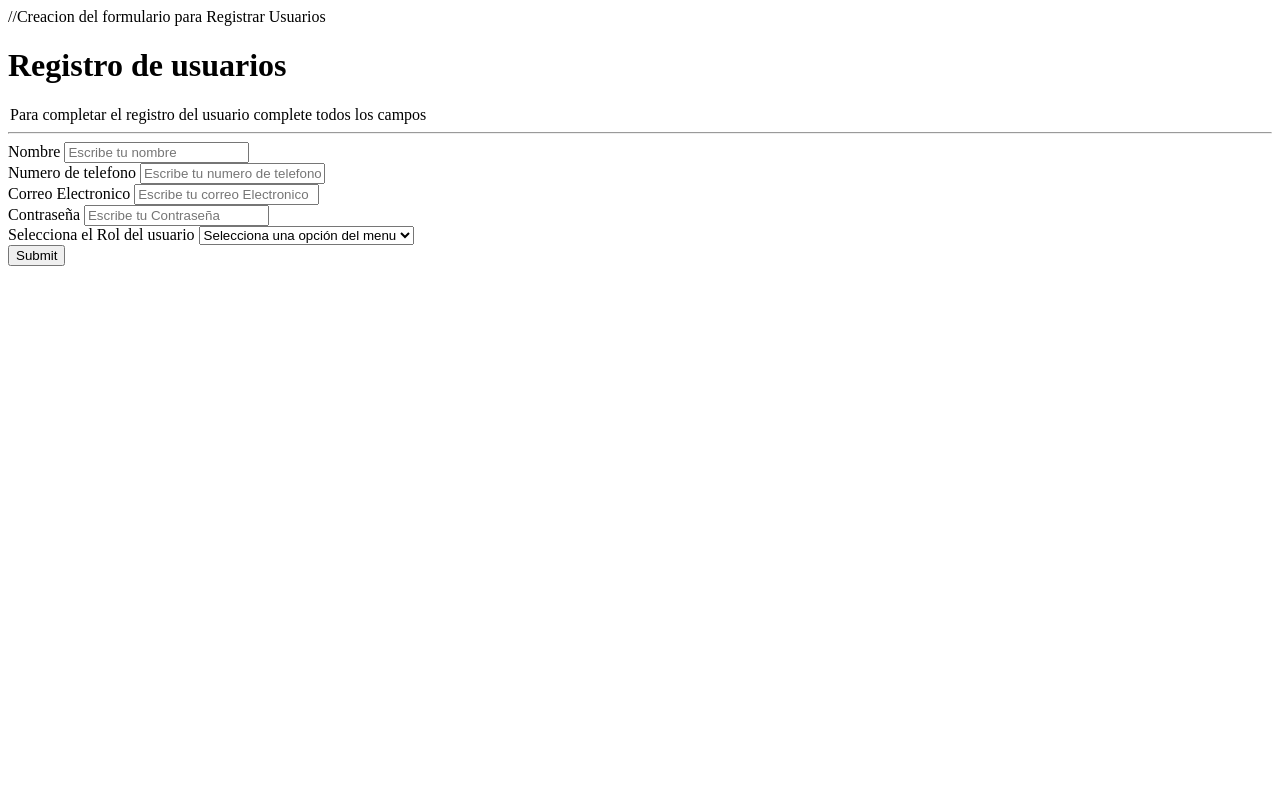
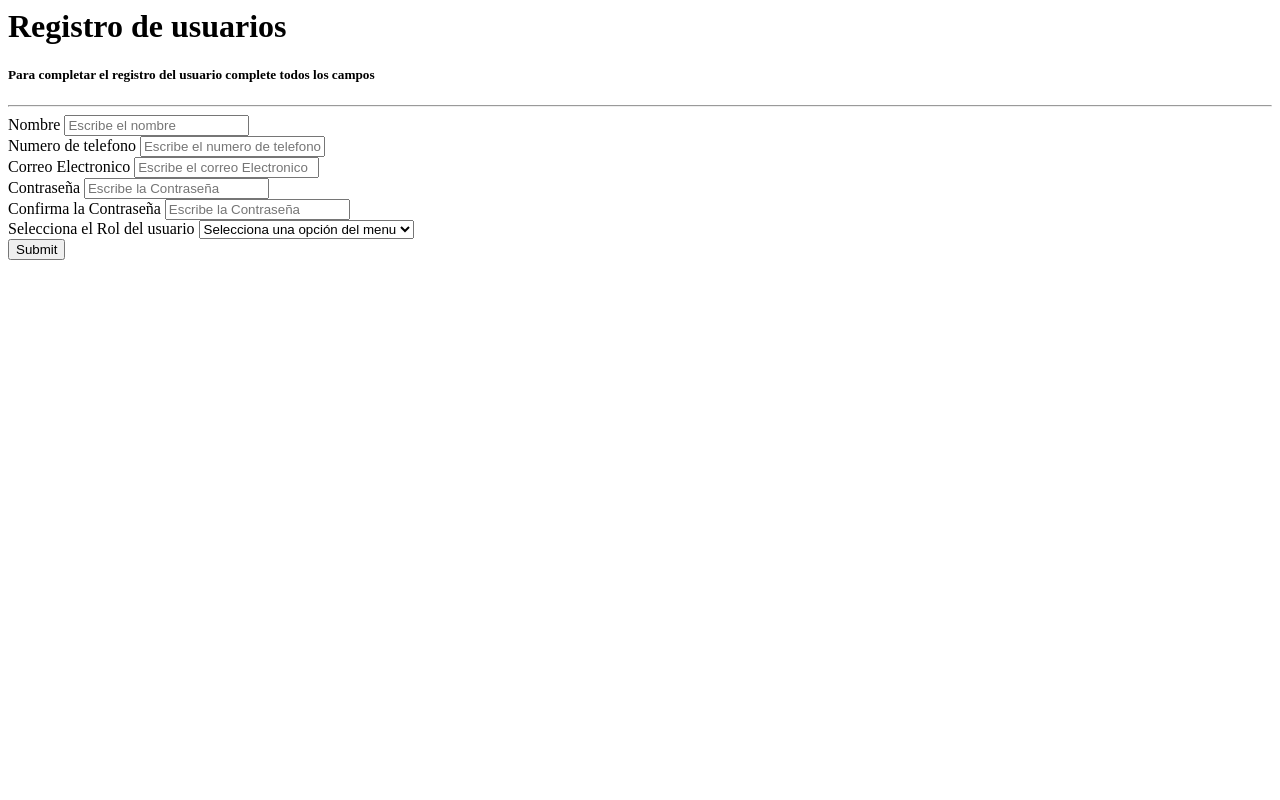
Before and after one commit to Erume2201/CAREY, a PHP site: page /modules/moduloUsuario/usuario.php in a window 1280 px wide. Run offline with PHP 8.4, Linux system fonts and the light colour scheme.

Commit message:
cambio de formulario registro

```diff
--- a/controller/php/conexion.php
+++ b/controller/php/conexion.php
@@ -3,7 +3,7 @@ function obtenerConexion() {
     $servidor = "localhost";
     $usuario = "root";
     $password = "";
-    $db = "CAREY";
+    $db = "carey";
 
     $conexion = mysqli_connect($servidor, $usuario, $password, $db);
     if (!$conexion) {
--- a/index.php
+++ b/index.php
@@ -26,7 +26,10 @@
      */
 
     include_once("controller/php/menu_general.php");
+
    // include_once("view/menu/menu.php");
+    //incluir usuarios
+    //include_once("view/usuario/usuario.php");
     ?>
 
     <script type="text/javascript"
--- a/modules/moduloUsuario/usuario.php
+++ b/modules/moduloUsuario/usuario.php
@@ -1,35 +1,38 @@
 <?php
 //echo "hola  soy usuario";
 ?>
-//Creacion del formulario para Registrar Usuarios
-<div class="container">
+<!--Creacion del formulario para Registrar Usuarios-->
+<div class="container col-6">
 	<h1>Registro de usuarios</h1>
-	<legend>Para completar el registro del usuario complete todos los campos</legend>
+	<h5>Para completar el registro del usuario complete todos los campos</h5>
 	<hr>
 	<form>
 	  <div class="mb-3">
 	    <label for="exampleInputEmail1" class="form-label">Nombre</label>
-	    <input type="text" class="form-control" id="nombre" placeholder="Escribe tu nombre">
+	    <input type="text" class="form-control" id="nombre" placeholder="Escribe el nombre">
 	  </div>
 	  <div class="mb-3">
 	    <label for="exampleInputEmail1" class="form-label">Numero de telefono</label>
-	    <input type="text" class="form-control" id="numero" placeholder="Escribe tu numero de telefono">
+	    <input type="text" class="form-control" id="numero" placeholder="Escribe el numero de telefono">
 	  </div>
 	  <div class="mb-3">
 	    <label for="exampleInputEmail1" class="form-label">Correo Electronico</label>
-	    <input type="email" class="form-control" id="correo" aria-describedby="emailHelp" placeholder="Escribe tu correo Electronico">
+	    <input type="email" class="form-control" id="correo" aria-describedby="emailHelp" placeholder="Escribe el correo Electronico">
 	  </div>
 	  <div class="mb-3">
 	    <label for="exampleInputPassword1" class="form-label">Contraseña</label>
-	    <input type="password" class="form-control" id="contraseña" placeholder="Escribe tu Contraseña">
+	    <input type="password" class="form-control" id="contraseña" placeholder="Escribe la Contraseña">
+	  </div>
+	  <div class="mb-3">
+	    <label for="exampleInputPassword1" class="form-label">Confirma la Contraseña</label>
+	    <input type="password" class="form-control" id="contraseña" placeholder="Escribe la Contraseña">
 	  </div>
 	  <div class="mb-3 ">
 	    <label for="exampleInputEmail1" class="form-label">Selecciona el Rol del usuario</label>
 	    <select class="form-select" aria-label="Default select example">
-		  <option selected>Selecciona una opción del menu</option>
+		  <option disabled selected hidden>Selecciona una opción del menu</option>
 		  <option value="1">Administrador</option>
 		  <option value="2">Empleado</option>
-		  <option value="3">Nada</option>
 		</select>
 	  </div>
 	  <input class="btn btn-primary" type="submit" value="Submit">
```
Also changed, not shown: view/usuario/usuario.php (added, +44 -0 lines).
